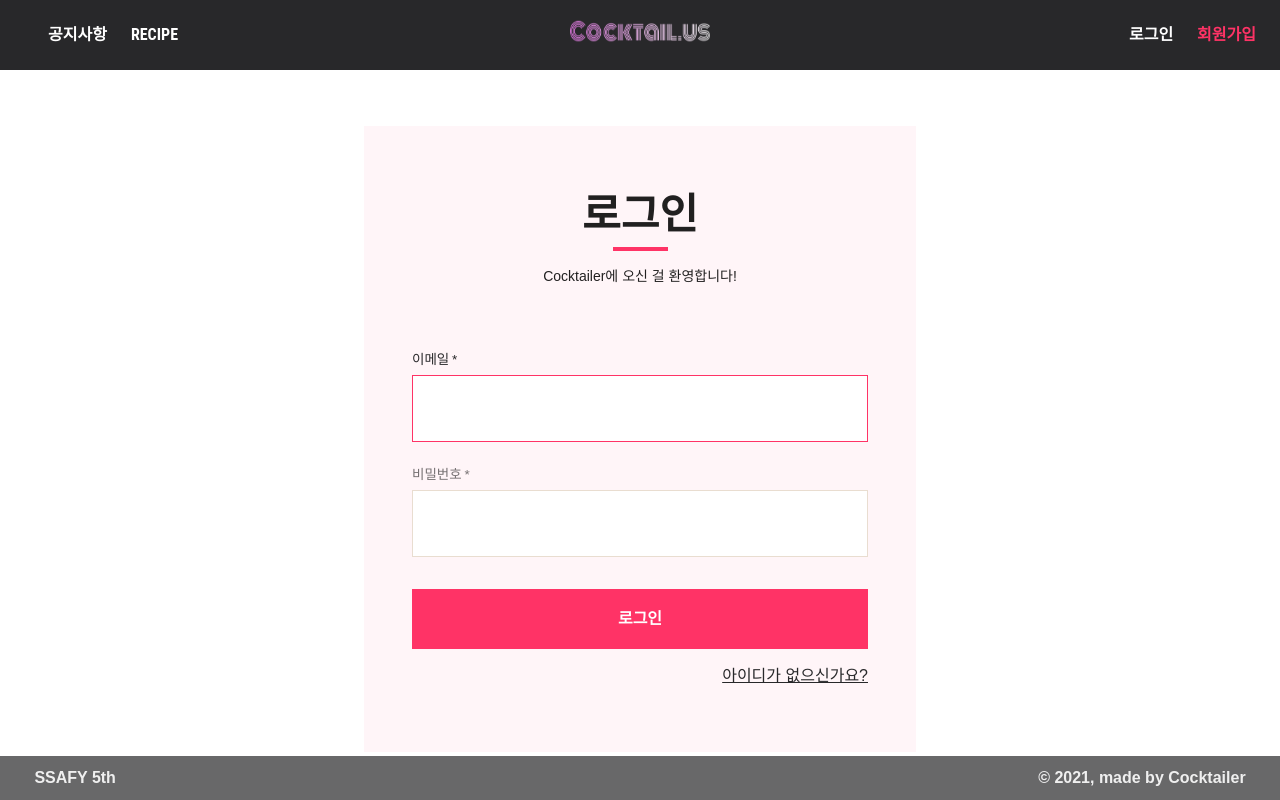
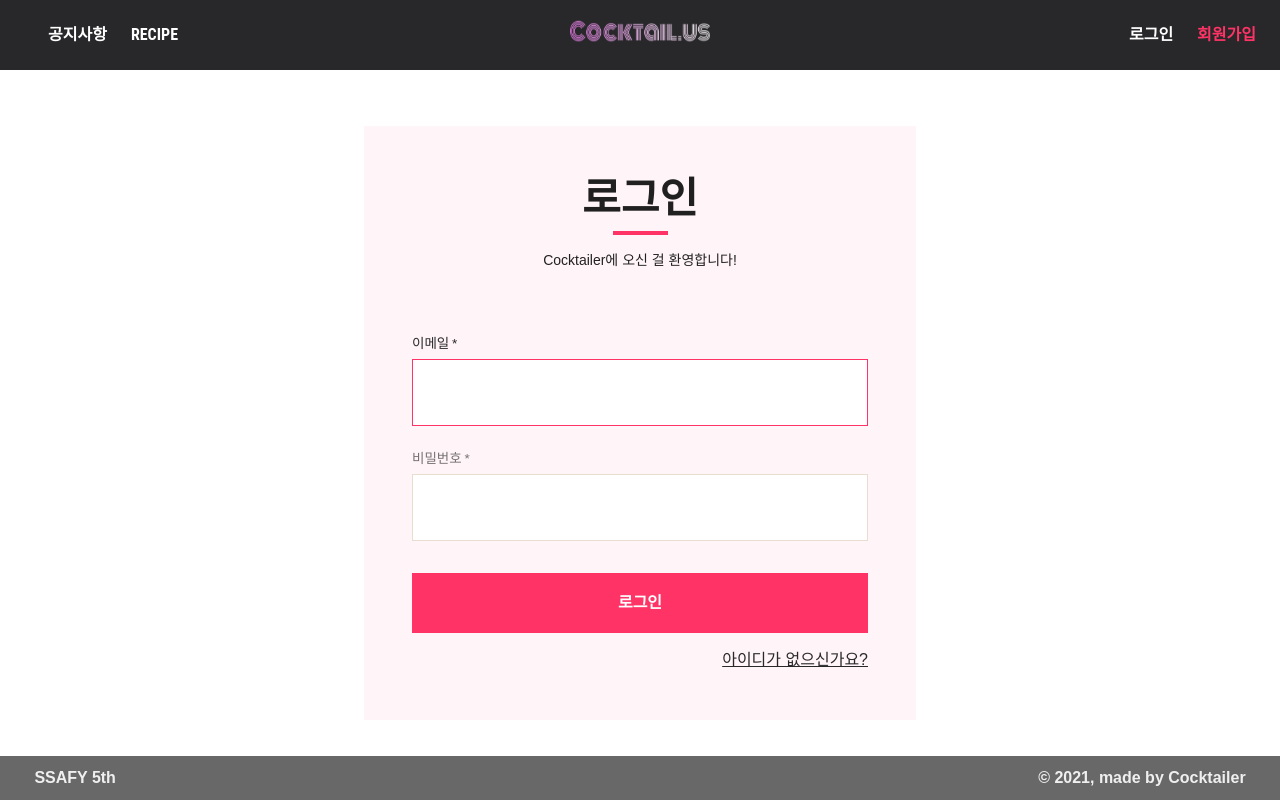
Before and after one commit to Heejae-Lee/cocktailus, a React (Create React App) app in the folder frontend/: page /SignIn in a window 1280 px wide. Built offline with nearby package versions, Linux system fonts and the light colour scheme.

Commit message:
Chore: '공지사항, 레시피 작성 제목 크기 조절'

```diff
--- a/frontend/src/components/AppForm/styles.js
+++ b/frontend/src/components/AppForm/styles.js
@@ -5,9 +5,9 @@ const styles = (theme) => ({
       backgroundRepeat: 'no-repeat',
     },
     paper: {
-      padding: theme.spacing(4, 3),
+      padding: theme.spacing(1, 3),
       [theme.breakpoints.up('md')]: {
-        padding: theme.spacing(8, 6),
+        padding: theme.spacing(6, 6),
       },
     },
 });
```
